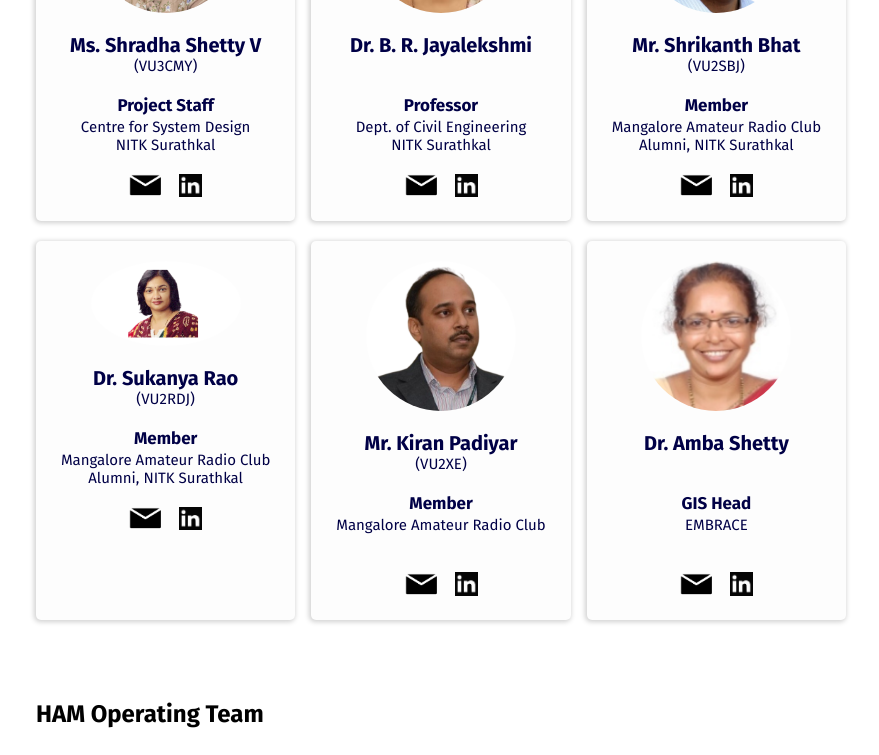
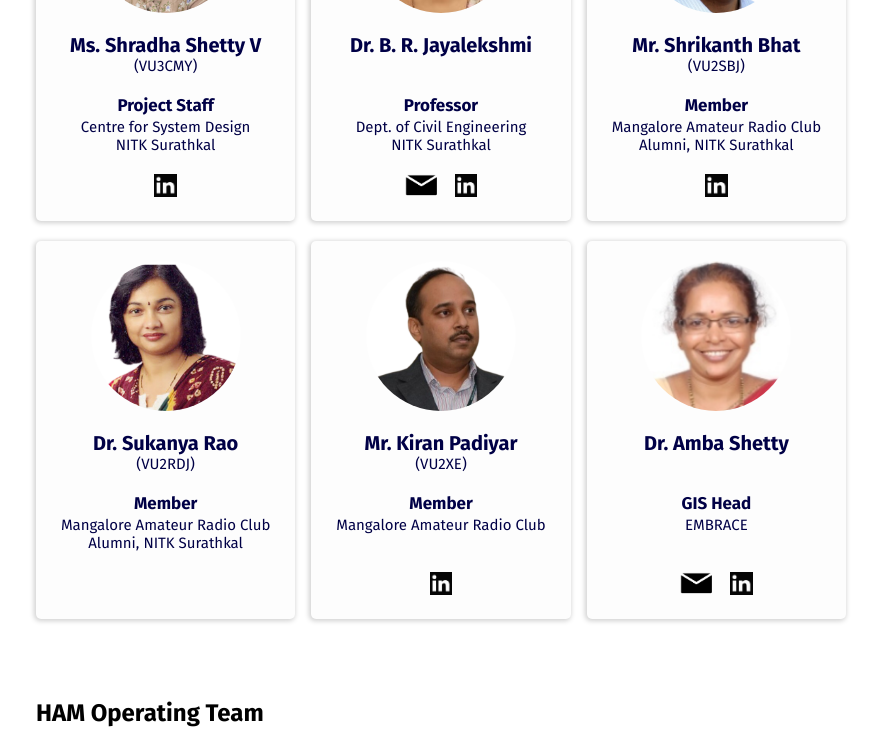
Before and after one commit to csd-robocon-nitk/embrace-website, a React (Vite) app: page /aboutus in a window 1280 px wide. Shown: the part 4200-4955 px from the top of the page, without its empty margins (199-1078 px from the left). Built offline with nearby package versions, Linux system fonts and the light colour scheme.

Commit message:
Added links to team members' socials

```diff
--- a/src/pages/aboutus/aboutus.jsx
+++ b/src/pages/aboutus/aboutus.jsx
@@ -159,7 +159,7 @@ export default function Aboutus() {
 										alt="Email"
 									/>
 								</a>
-								<a href="https://www.linkedin.com/in/kvganga/">
+								<a href="https://in.linkedin.com/in/kvganga">
 									<img src="./linkedin_white.png" alt="LinkedIn" />
 								</a>
 							</div>
@@ -180,7 +180,7 @@ export default function Aboutus() {
 										alt="Email"
 									/>
 								</a>
-								<a href="https://www.linkedin.com/in/dr-pruthviraj-u/">
+								<a href="https://in.linkedin.com/in/dr-pruthviraj-u">
 									<img src="./linkedin_white.png" alt="LinkedIn" />
 								</a>
 							</div>
@@ -201,7 +201,7 @@ export default function Aboutus() {
 										alt="Email"
 									/>
 								</a>
-								<a href="https://www.linkedin.com/in/mohittahiliani/">
+								<a href="https://in.linkedin.com/in/mohittahiliani">
 									<img src="./linkedin_white.png" alt="LinkedIn" />
 								</a>
 							</div>
@@ -215,14 +215,14 @@ export default function Aboutus() {
 								<p>Centre for System Design<br />NITK Surathkal</p>
 							</div>
 							<div>
-								<a href="mailto:tahiliani@nitk.edu.in">
+								{/* <a href="#">
 									<img
 										src="./email.png"
 										id={s.email}
 										alt="Email"
 									/>
-								</a>
-								<a href="https://www.linkedin.com/in/mohittahiliani/">
+								</a> */}
+								<a href="https://in.linkedin.com/in/shradha-shetty-705329128">
 									<img src="./linkedin_white.png" alt="LinkedIn" />
 								</a>
 							</div>
@@ -236,14 +236,14 @@ export default function Aboutus() {
 								<p>Dept. of Civil Engineering<br />NITK Surathkal</p>
 							</div>
 							<div>
-								<a href="mailto:tahiliani@nitk.edu.in">
+								<a href="mailto:brjaya@nitk.edu.in">
 									<img
 										src="./email.png"
 										id={s.email}
 										alt="Email"
 									/>
 								</a>
-								<a href="https://www.linkedin.com/in/mohittahiliani/">
+								<a href="https://in.linkedin.com/in/jaya-lekshmi-3330b422">
 									<img src="./linkedin_white.png" alt="LinkedIn" />
 								</a>
 							</div>
@@ -257,14 +257,14 @@ export default function Aboutus() {
 								<p>Mangalore Amateur Radio Club<br />Alumni, NITK Surathkal</p>
 							</div>
 							<div>
-								<a href="mailto:tahiliani@nitk.edu.in">
+								{/* <a href="#">
 									<img
 										src="./email.png"
 										id={s.email}
 										alt="Email"
 									/>
-								</a>
-								<a href="https://www.linkedin.com/in/mohittahiliani/">
+								</a> */}
+								<a href="https://in.linkedin.com/in/srikanth-bhat-07b66b19">
 									<img src="./linkedin_white.png" alt="LinkedIn" />
 								</a>
 							</div>
@@ -278,16 +278,16 @@ export default function Aboutus() {
 								<p>Mangalore Amateur Radio Club<br />Alumni, NITK Surathkal</p>
 							</div>
 							<div>
-								<a href="mailto:tahiliani@nitk.edu.in">
+								{/* <a href="#">
 									<img
 										src="./email.png"
 										id={s.email}
 										alt="Email"
 									/>
-								</a>
-								<a href="https://www.linkedin.com/in/mohittahiliani/">
+								</a> */}
+								{/* <a href="#">
 									<img src="./linkedin_white.png" alt="LinkedIn" />
-								</a>
+								</a> */}
 							</div>
 						</div>
 						<div className={s.card}>
@@ -299,14 +299,14 @@ export default function Aboutus() {
 								<p>Mangalore Amateur Radio Club <br /><br /></p>
 							</div>
 							<div>
-								<a href="mailto:tahiliani@nitk.edu.in">
+								{/* <a href="#">
 									<img
 										src="./email.png"
 										id={s.email}
 										alt="Email"
 									/>
-								</a>
-								<a href="https://www.linkedin.com/in/mohittahiliani/">
+								</a> */}
+								<a href="https://in.linkedin.com/in/kiranpadiyar">
 									<img src="./linkedin_white.png" alt="LinkedIn" />
 								</a>
 							</div>
@@ -320,14 +320,14 @@ export default function Aboutus() {
 								<p>EMBRACE <br /><br /></p>
 							</div>
 							<div>
-								<a href="mailto:tahiliani@nitk.edu.in">
+								<a href="mailto:amba@nitk.edu.in">
 									<img
 										src="./email.png"
 										id={s.email}
 										alt="Email"
 									/>
 								</a>
-								<a href="https://www.linkedin.com/in/mohittahiliani/">
+								<a href="https://in.linkedin.com/in/amba-shetty-3331b626">
 									<img src="./linkedin_white.png" alt="LinkedIn" />
 								</a>
 							</div>
--- a/src/pages/aboutus/aboutus.module.css
+++ b/src/pages/aboutus/aboutus.module.css
@@ -110,14 +110,8 @@ main.aboutus {
 .aboutus .content .cards .card div a img{
     align-items: center;
     filter: invert(100%);
-}
-
-.aboutus .content .cards .card div a:nth-child(1) img {
-    width: 50px;
-}
-
-.aboutus .content .cards .card div a:nth-child(2) img {
-    width: 23px;
+    max-width: 50px;
+    max-height: 23px;
 }
 
 .aboutus .content .cards .card div a{
```
Also changed, not shown: public/team/sukanya.png.
